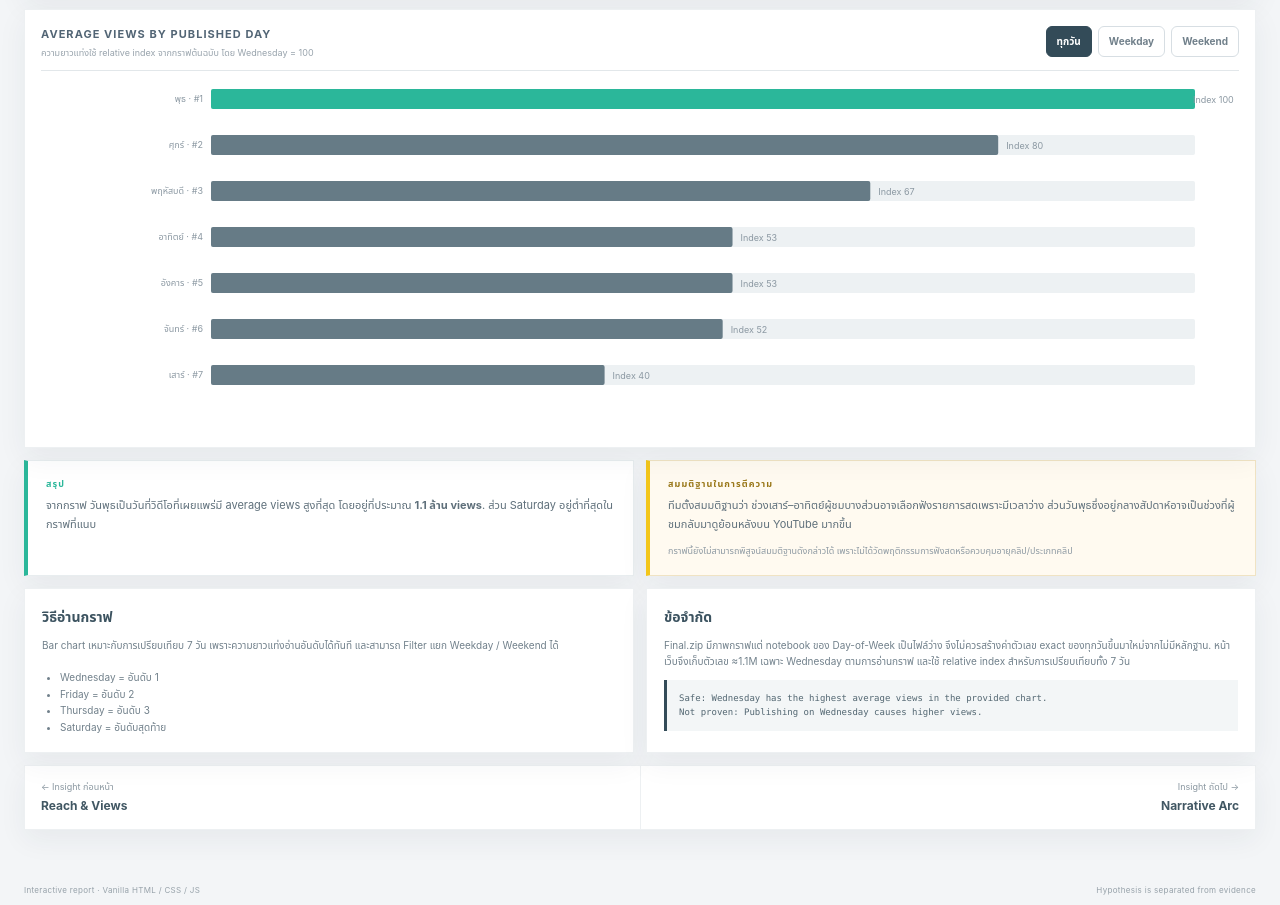
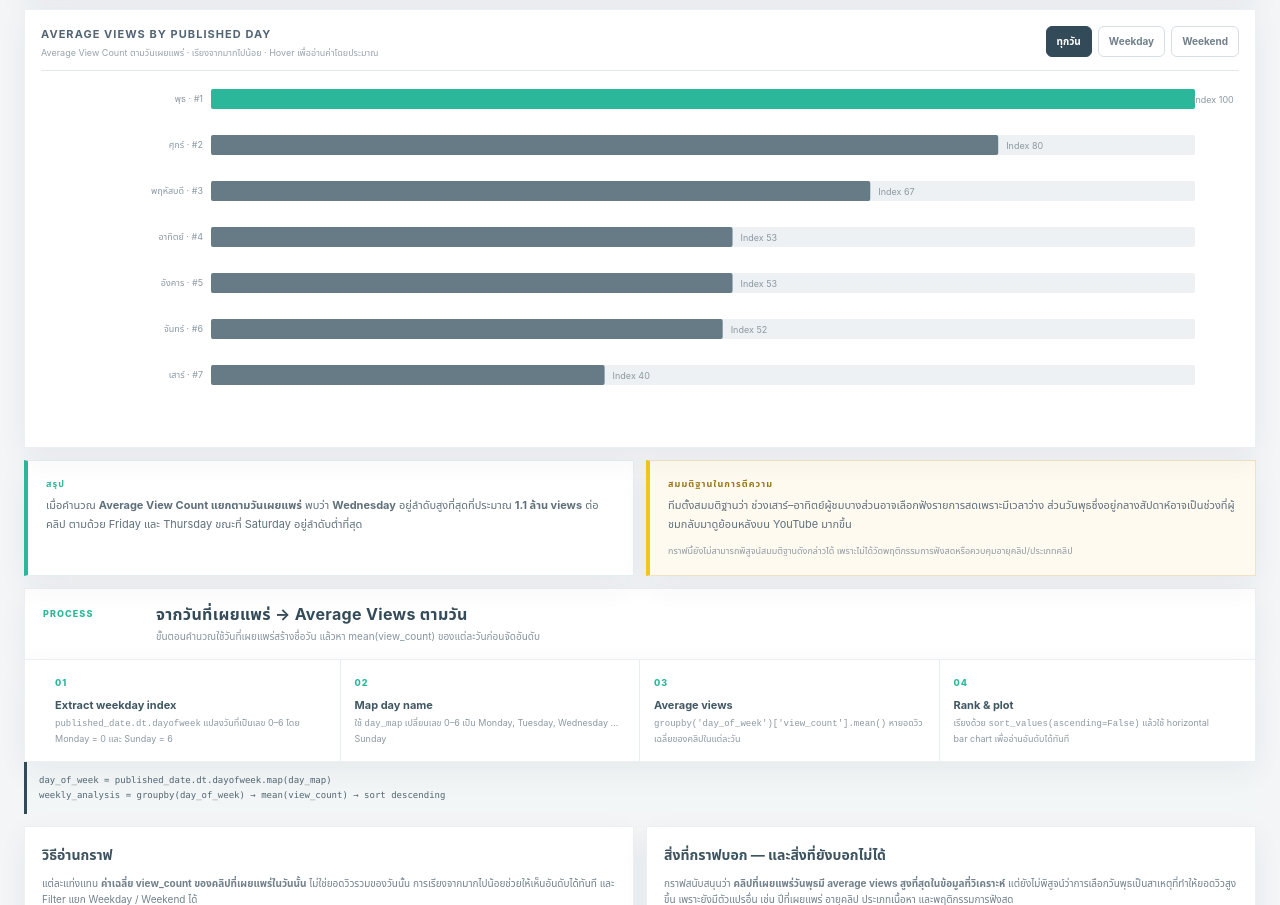
Before and after one commit to MASTER-TANKHUN/BUU-DataSci, a plain HTML site: page ghost_data_dashboard_v4_final/timing.html in a window 1280 px wide. Shown: the part 236-1141 px from the top of the page. Drawn offline with Linux system fonts and the light colour scheme.

Commit message:
fix timming

```diff
--- a/ghost_data_dashboard_v4_final/timing.html
+++ b/ghost_data_dashboard_v4_final/timing.html
@@ -5,20 +5,32 @@
 <header class="site-header"><div class="header-inner">
   <a class="brand" href="index.html"><span class="brand-chip gold">BUU</span><span class="brand-sep"></span><span class="brand-chip">CRU</span><span class="full">DATA STORY</span></a>
   <nav class="nav"><a href="index.html">Overview</a><a href="reach.html">Reach</a><a href="timing.html" aria-current="page">Timing</a><a href="narrative.html">Narrative</a></nav>
-  <div class="header-meta">ผลงานของที่1</div>
+  <div class="header-meta">THE GHOST RADIO · DATA ANALYTICS</div>
 </div></header>
 <main>
-  <section class="detail-hero"><div class="breadcrumb"><a href="index.html">Overview</a><span>/</span><span>Timing</span></div><div class="detail-hero-grid"><div><div class="eyebrow">03 · Publication timing</div><h1>วันเผยแพร่ไหน<br>มี Average Views สูงกว่า?</h1><p class="lead">กราฟต้นฉบับเปรียบเทียบ average view count ตามวันในสัปดาห์ โดยวันพุธอยู่สูงที่สุด</p></div><aside class="key-read"><div class="label">Key read</div><div class="value">≈ 1.1M</div><p>Wednesday อยู่ลำดับ #1 ในกราฟ; Friday และ Thursday ตามมา</p></aside></div></section>
+  <section class="detail-hero"><div class="breadcrumb"><a href="index.html">Overview</a><span>/</span><span>Timing</span></div><div class="detail-hero-grid"><div><div class="eyebrow">03 · Publication timing</div><h1>วันเผยแพร่ไหน<br>มี Average Views สูงกว่า?</h1><p class="lead">วิเคราะห์ค่าเฉลี่ยของ view_count ตามวันเผยแพร่ในสัปดาห์ แล้วเรียงจากมากไปน้อย โดยวันพุธมีค่าเฉลี่ยสูงที่สุด</p></div><aside class="key-read"><div class="label">Key read</div><div class="value">≈ 1.1M</div><p>Wednesday อยู่ลำดับ #1 ในกราฟ; Friday และ Thursday ตามมา</p></aside></div></section>
 
   <section class="section">
-    <div class="panel"><div class="panel-head"><div><div class="panel-title">Average views by published day</div><div class="panel-sub">ความยาวแท่งใช้ relative index จากกราฟต้นฉบับ โดย Wednesday = 100</div></div><div class="controls"><button class="control-btn active" data-day-group="all">ทุกวัน</button><button class="control-btn" data-day-group="weekday">Weekday</button><button class="control-btn" data-day-group="weekend">Weekend</button></div></div><div id="day-chart" class="chart"></div></div>
+    <div class="panel"><div class="panel-head"><div><div class="panel-title">Average views by published day</div><div class="panel-sub">Average View Count ตามวันเผยแพร่ · เรียงจากมากไปน้อย · Hover เพื่ออ่านค่าโดยประมาณ</div></div><div class="controls"><button class="control-btn active" data-day-group="all">ทุกวัน</button><button class="control-btn" data-day-group="weekday">Weekday</button><button class="control-btn" data-day-group="weekend">Weekend</button></div></div><div id="day-chart" class="chart"></div></div>
     <div class="summary-grid">
-      <div class="summary-card"><div class="summary-label">สรุป</div><p>จากกราฟ วันพุธเป็นวันที่วิดีโอที่เผยแพร่มี average views สูงที่สุด โดยอยู่ที่ประมาณ <b>1.1 ล้าน views</b>. ส่วน Saturday อยู่ต่ำที่สุดในกราฟที่แนบ</p></div>
+      <div class="summary-card"><div class="summary-label">สรุป</div><p>เมื่อคำนวณ <b>Average View Count แยกตามวันเผยแพร่</b> พบว่า <b>Wednesday</b> อยู่ลำดับสูงที่สุดที่ประมาณ <b>1.1 ล้าน views</b> ต่อคลิป ตามด้วย Friday และ Thursday ขณะที่ Saturday อยู่ลำดับต่ำที่สุด</p></div>
       <div class="hypothesis-card"><div class="summary-label">สมมติฐานในการตีความ</div><p>ทีมตั้งสมมติฐานว่า ช่วงเสาร์–อาทิตย์ผู้ชมบางส่วนอาจเลือกฟังรายการสดเพราะมีเวลาว่าง ส่วนวันพุธซึ่งอยู่กลางสัปดาห์อาจเป็นช่วงที่ผู้ชมกลับมาดูย้อนหลังบน YouTube มากขึ้น</p><small>กราฟนี้ยังไม่สามารถพิสูจน์สมมติฐานดังกล่าวได้ เพราะไม่ได้วัดพฤติกรรมการฟังสดหรือควบคุมอายุคลิป/ประเภทคลิป</small></div>
     </div>
   </section>
 
-  <section class="section"><div class="explain-grid"><div class="prose"><h3>วิธีอ่านกราฟ</h3><p>Bar chart เหมาะกับการเปรียบเทียบ 7 วัน เพราะความยาวแท่งอ่านอันดับได้ทันที และสามารถ Filter แยก Weekday / Weekend ได้</p><ul><li>Wednesday = อันดับ 1</li><li>Friday = อันดับ 2</li><li>Thursday = อันดับ 3</li><li>Saturday = อันดับสุดท้าย</li></ul></div><div class="prose"><h3>ข้อจำกัด</h3><p>Final.zip มีภาพกราฟแต่ notebook ของ Day-of-Week เป็นไฟล์ว่าง จึงไม่ควรสร้างค่าตัวเลข exact ของทุกวันขึ้นมาใหม่จากไม่มีหลักฐาน. หน้าเว็บจึงเก็บตัวเลข ≈1.1M เฉพาะ Wednesday ตามการอ่านกราฟ และใช้ relative index สำหรับการเปรียบเทียบทั้ง 7 วัน</p><div class="equation">Safe: Wednesday has the highest average views in the provided chart.
+  <section class="section">
+    <div class="section-head"><div class="section-index">PROCESS</div><div class="section-title"><h2>จากวันที่เผยแพร่ → Average Views ตามวัน</h2><p>ขั้นตอนคำนวณใช้วันที่เผยแพร่สร้างชื่อวัน แล้วหา mean(view_count) ของแต่ละวันก่อนจัดอันดับ</p></div></div>
+    <div class="story-flow four">
+      <div class="flow-step"><div class="n">01</div><b>Extract weekday index</b><p><code>published_date.dt.dayofweek</code> แปลงวันที่เป็นเลข 0–6 โดย Monday = 0 และ Sunday = 6</p></div>
+      <div class="flow-step"><div class="n">02</div><b>Map day name</b><p>ใช้ <code>day_map</code> เปลี่ยนเลข 0–6 เป็น Monday, Tuesday, Wednesday … Sunday</p></div>
+      <div class="flow-step"><div class="n">03</div><b>Average views</b><p><code>groupby('day_of_week')['view_count'].mean()</code> หายอดวิวเฉลี่ยของคลิปในแต่ละวัน</p></div>
+      <div class="flow-step"><div class="n">04</div><b>Rank & plot</b><p>เรียงด้วย <code>sort_values(ascending=False)</code> แล้วใช้ horizontal bar chart เพื่ออ่านอันดับได้ทันที</p></div>
+    </div>
+    <div class="equation">day_of_week = published_date.dt.dayofweek.map(day_map)
+weekly_analysis = groupby(day_of_week) → mean(view_count) → sort descending</div>
+  </section>
+
+  <section class="section"><div class="explain-grid"><div class="prose"><h3>วิธีอ่านกราฟ</h3><p>แต่ละแท่งแทน <b>ค่าเฉลี่ย view_count ของคลิปที่เผยแพร่ในวันนั้น</b> ไม่ใช่ยอดวิวรวมของวันนั้น การเรียงจากมากไปน้อยช่วยให้เห็นอันดับได้ทันที และ Filter แยก Weekday / Weekend ได้</p><ul><li>Wednesday = อันดับ 1 · ≈ 1.1M average views</li><li>Friday = อันดับ 2</li><li>Thursday = อันดับ 3</li><li>Saturday = อันดับต่ำสุด</li></ul></div><div class="prose"><h3>สิ่งที่กราฟบอก — และสิ่งที่ยังบอกไม่ได้</h3><p>กราฟสนับสนุนว่า <b>คลิปที่เผยแพร่วันพุธมี average views สูงที่สุดในข้อมูลที่วิเคราะห์</b> แต่ยังไม่พิสูจน์ว่าการเลือกวันพุธเป็นสาเหตุที่ทำให้ยอดวิวสูงขึ้น เพราะยังมีตัวแปรอื่น เช่น ปีที่เผยแพร่ อายุคลิป ประเภทเนื้อหา และพฤติกรรมการฟังสด</p><div class="equation">Observed: Wednesday has the highest average views.
 Not proven: Publishing on Wednesday causes higher views.</div></div></div></section>
 
   <div class="page-nav"><a href="reach.html">← Insight ก่อนหน้า<b>Reach & Views</b></a><a href="narrative.html">Insight ถัดไป →<b>Narrative Arc</b></a></div>
```
Also changed, not shown: ghost_data_dashboard_v4_final/index.html (+3 -3 lines).
